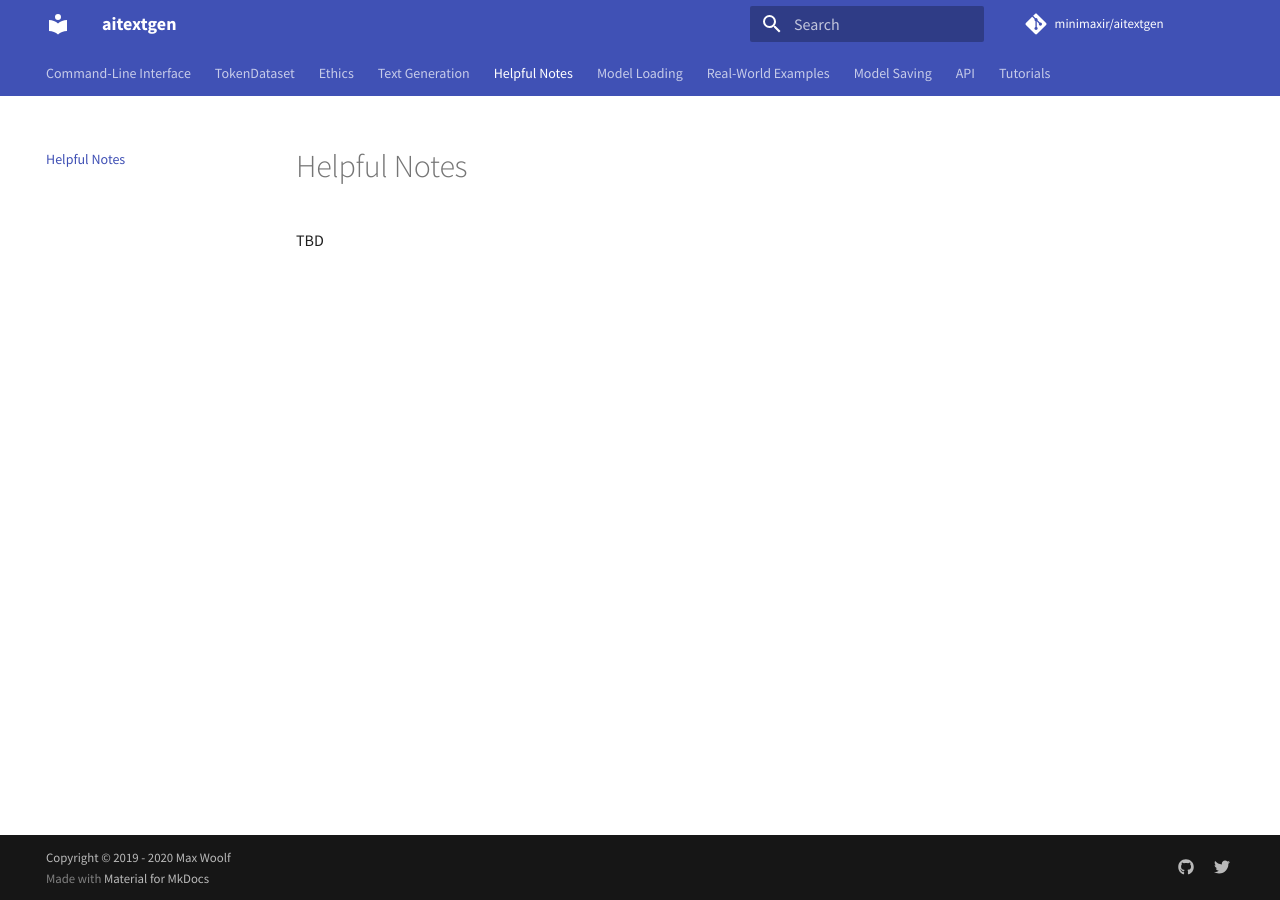
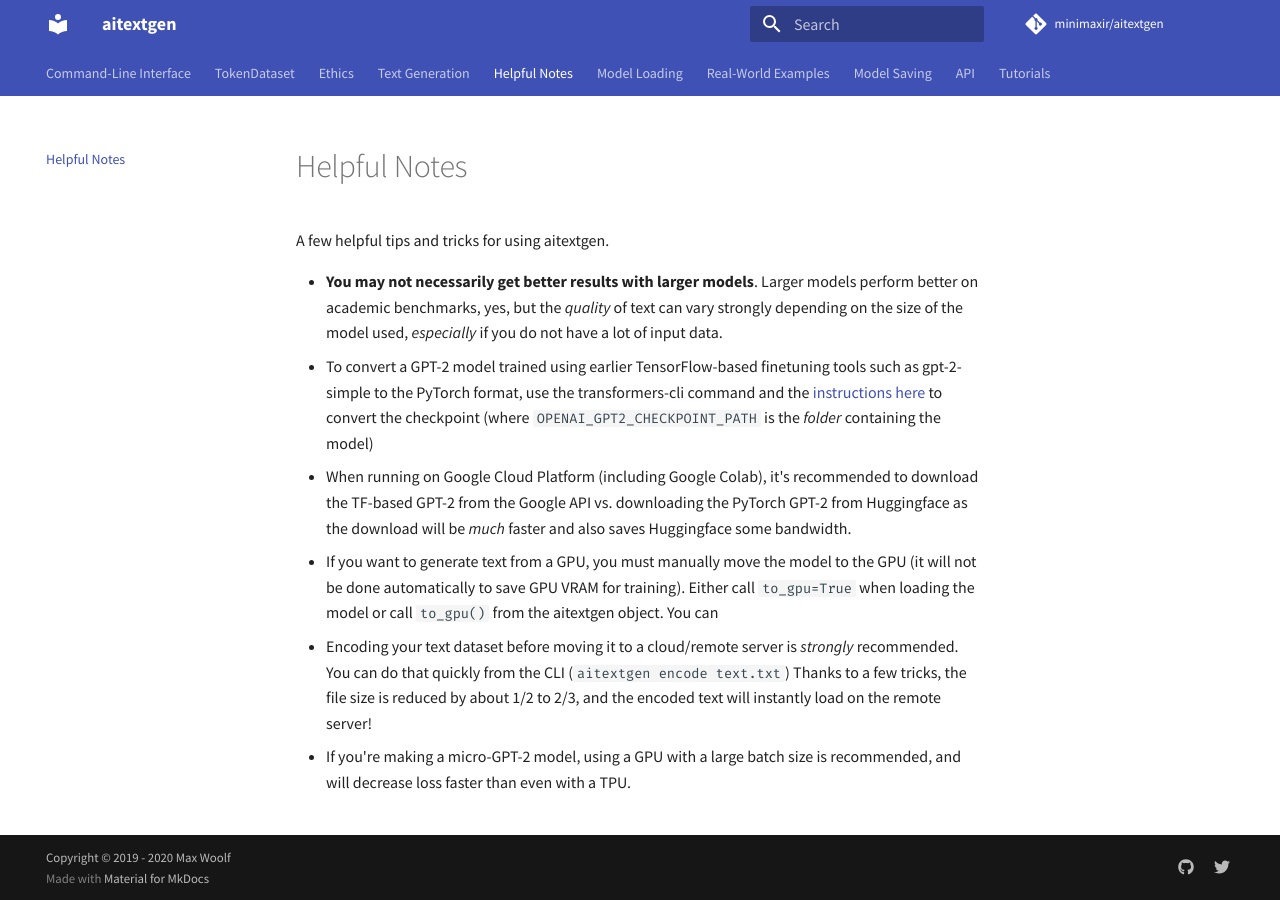
Before and after one commit to minimaxir/aitextgen, an MkDocs documentation site: the page built from docs/helpful-notes.md, in a window 1280 px wide. Built offline with MkDocs 1.6.1 and Material for MkDocs 9.7.7, drawn with Linux system fonts in a browser that asks for light colours; comment, search, counter and statistics services are not loaded.

Commit message:
Move Helpful Notes to the Docs

```diff
--- a/docs/helpful-notes.md
+++ b/docs/helpful-notes.md
@@ -1,3 +1,10 @@
 # Helpful Notes
 
-TBD
+A few helpful tips and tricks for using aitextgen.
+
+- **You may not necessarily get better results with larger models**. Larger models perform better on academic benchmarks, yes, but the _quality_ of text can vary strongly depending on the size of the model used, _especially_ if you do not have a lot of input data.
+- To convert a GPT-2 model trained using earlier TensorFlow-based finetuning tools such as gpt-2-simple to the PyTorch format, use the transformers-cli command and the [instructions here](https://huggingface.co/transformers/converting_tensorflow_models.html) to convert the checkpoint (where `OPENAI_GPT2_CHECKPOINT_PATH` is the _folder_ containing the model)
+- When running on Google Cloud Platform (including Google Colab), it's recommended to download the TF-based GPT-2 from the Google API vs. downloading the PyTorch GPT-2 from Huggingface as the download will be _much_ faster and also saves Huggingface some bandwidth.
+- If you want to generate text from a GPU, you must manually move the model to the GPU (it will not be done automatically to save GPU VRAM for training). Either call `to_gpu=True` when loading the model or call `to_gpu()` from the aitextgen object. You can
+- Encoding your text dataset before moving it to a cloud/remote server is _strongly_ recommended. You can do that quickly from the CLI (`aitextgen encode text.txt`) Thanks to a few tricks, the file size is reduced by about 1/2 to 2/3, and the encoded text will instantly load on the remote server!
+- If you're making a micro-GPT-2 model, using a GPU with a large batch size is recommended, and will decrease loss faster than even with a TPU.
```
Also changed, not shown: README.md (+6 -14 lines).
